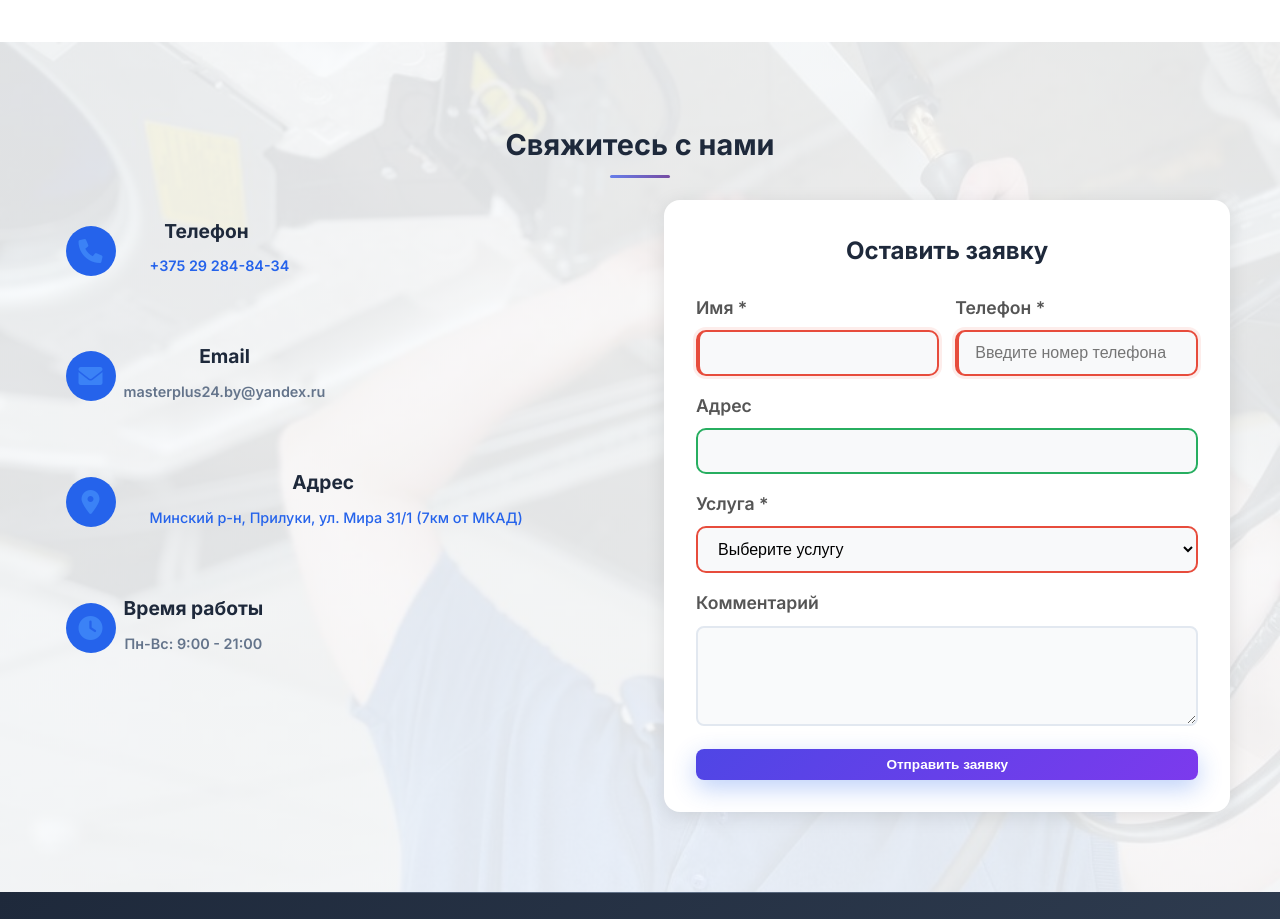
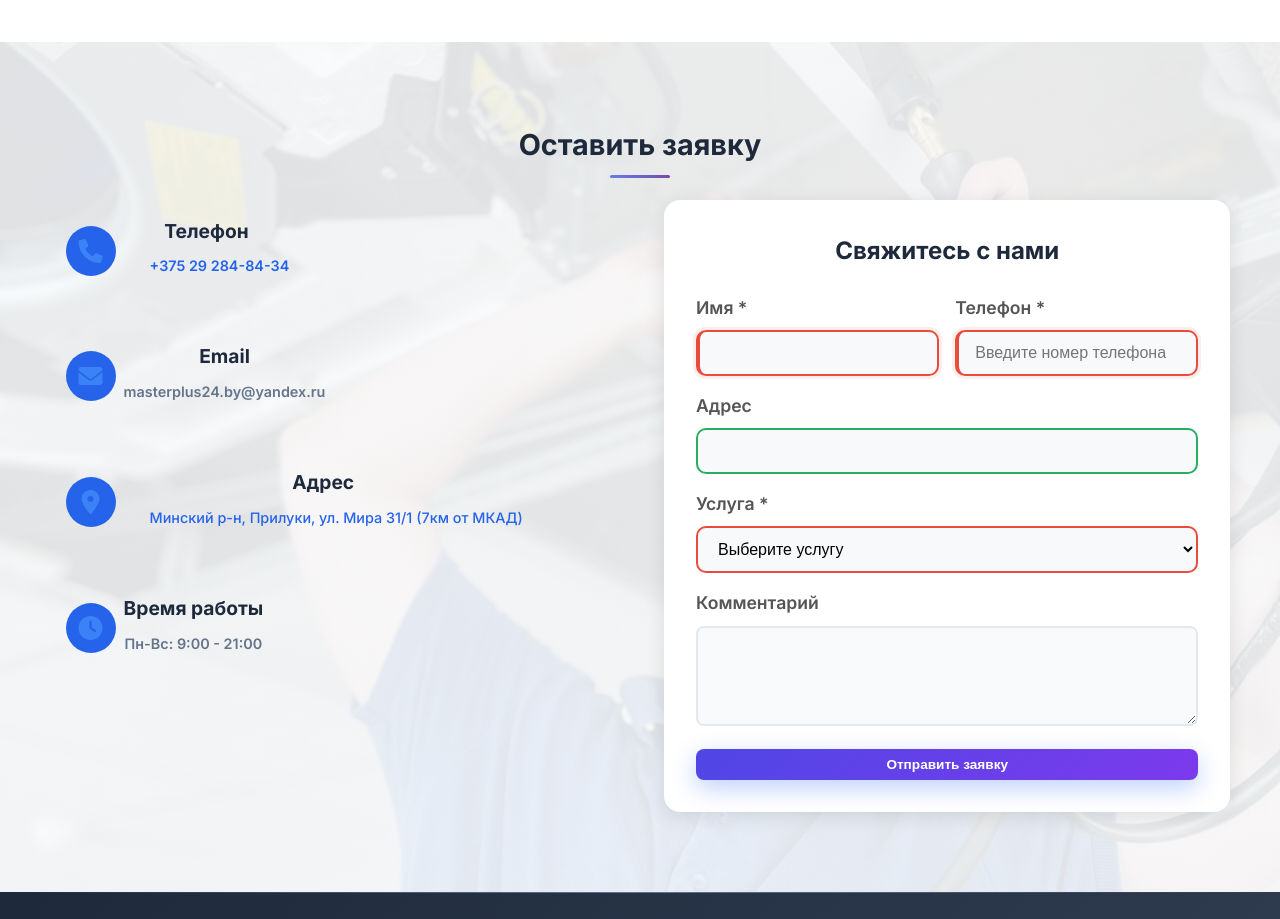
Before and after one commit to urap1888/masterplus24, a website: page index.html in a window 1280 px wide. Shown: the part 6360-7279 px from the top of the page. Drawn offline with nearby package versions, Linux system fonts and the light colour scheme.

Commit message:
Поменяны местами заголовки 'Свяжитесь с нами' и 'Оставить заявку'

```diff
--- a/index.html
+++ b/index.html
@@ -1523,7 +1523,7 @@
     <!-- Contact Section -->
     <section id="contact" class="contact">
         <div class="container">
-            <h2>Свяжитесь с нами</h2>
+            <h2>Оставить заявку</h2>
             <div class="contact-content">
                 <div class="contact-info">
                     <div class="contact-item">
@@ -1557,7 +1557,7 @@
                 </div>
 
                 <div class="contact-form">
-                    <h3>Оставить заявку</h3>
+                    <h3>Свяжитесь с нами</h3>
                     <form class="compact-form" id="applicationForm">
                         <div class="form-row">
                             <div class="form-group">
```
